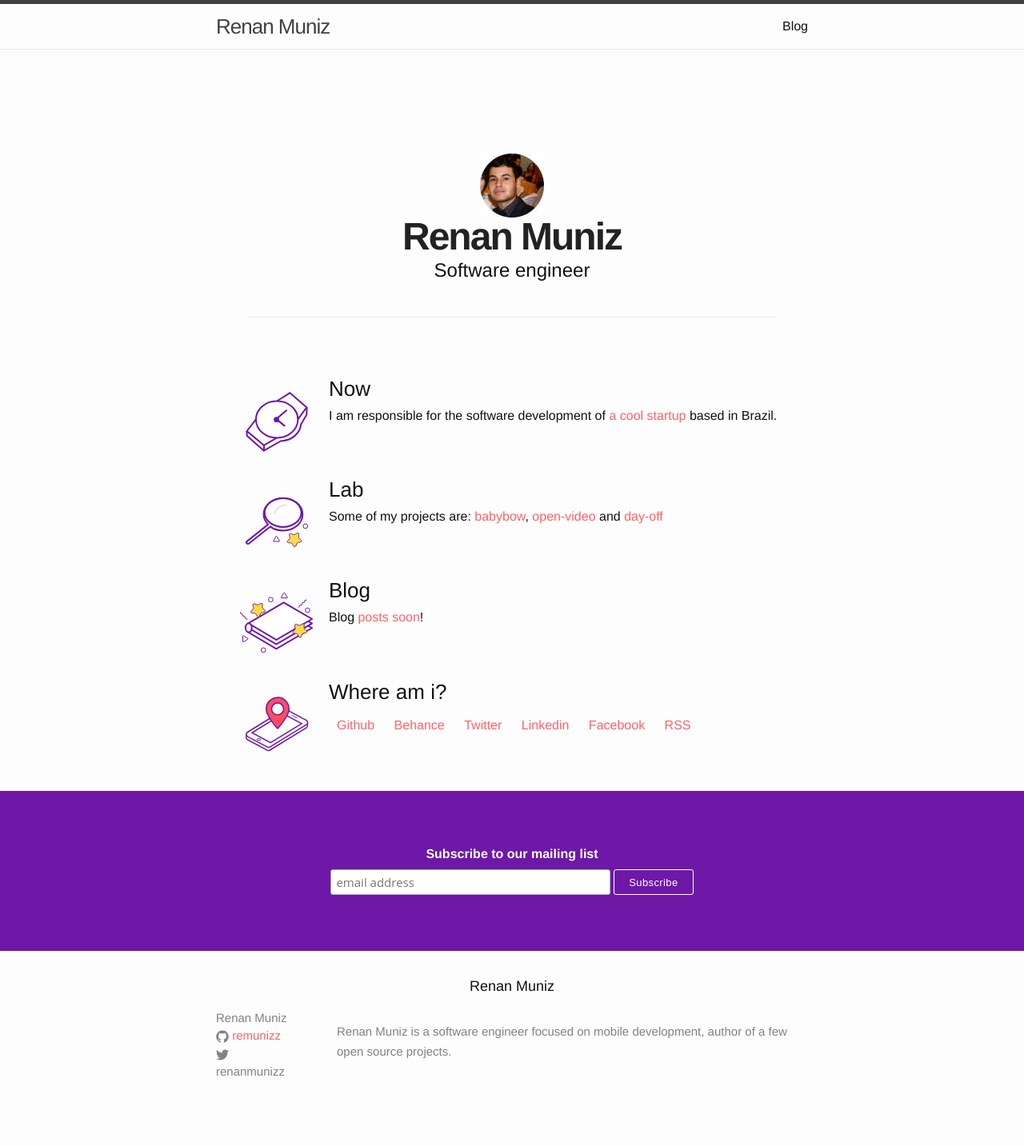
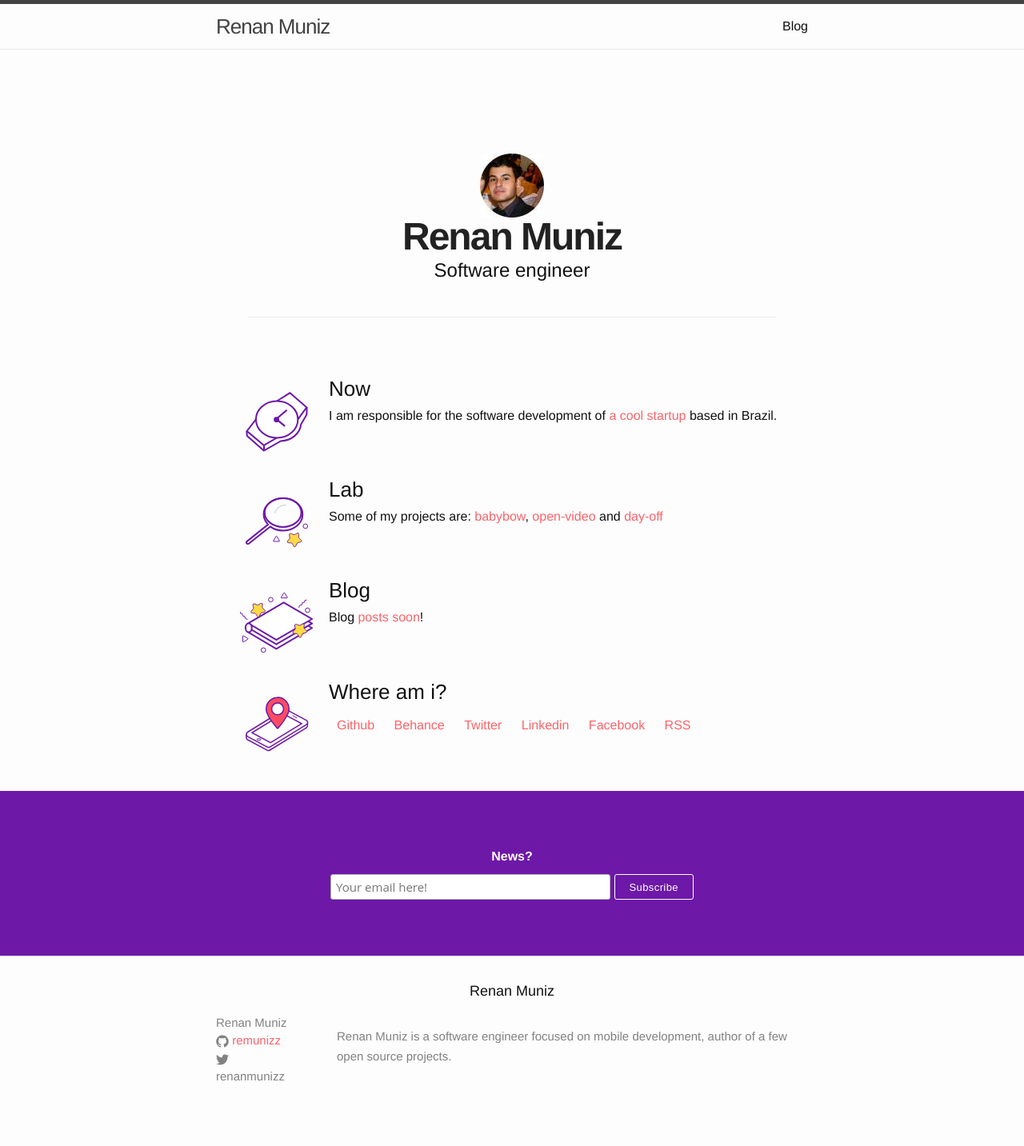
Before and after one commit to remunizz/remunizz.github.io, a Jekyll site: the page built from index.html, in a window 1280 px wide. Shown: the whole page at 80% size. Built offline with Jekyll 4.4.1, drawn with Linux system fonts in a browser that asks for light colours.

Commit message:
Update footer's mail label

```diff
--- a/_includes/footer.html
+++ b/_includes/footer.html
@@ -1,29 +1,14 @@
 <div class="mail-chimp-container">
   <!-- Begin MailChimp Signup Form -->
-  <style type="text/css">
-    #mc_embed_signup {
-      /*background: #fff;*/
-      clear: left;
-      font: 14px Helvetica, Arial, sans-serif;
-      width: 100%;
-    }
-
-    /* Add your own MailChimp form style overrides in your site stylesheet or in this style block.
-           We recommend moving this block and the preceding CSS link to the HEAD of your HTML file. */
-  </style>
   <div id="mc_embed_signup">
     <form action="//renanmuniz.us13.list-manage.com/subscribe/post?u=0409d6f8e9b0a611e0c4370ff&amp;id=09a212a829"
           method="post" id="mc-embedded-subscribe-form" name="mc-embedded-subscribe-form"
           class="validate" target="_blank" novalidate>
       <div id="mc_embed_signup_scroll">
-        <label for="mce-EMAIL">Subscribe to our mailing list</label>
-        <input type="email" value="" name="EMAIL" class="email" id="mce-EMAIL"
-               placeholder="email address" required>
+		  <label for="mce-EMAIL">News?</label>
+        <input type="email" value="" name="EMAIL" class="email" id="mce-EMAIL" placeholder="Your email here!" required>
         <!-- real people should not fill this in and expect good things - do not remove this or risk form bot signups-->
-        <div style="position: absolute; left: -5000px;" aria-hidden="true"><input type="text"
-                                                                                  name="b_0409d6f8e9b0a611e0c4370ff_09a212a829"
-                                                                                  tabindex="-1"
-                                                                                  value=""></div>
+        <div style="position: absolute; left: -5000px;" aria-hidden="true"><input type="text" name="b_0409d6f8e9b0a611e0c4370ff_09a212a829" tabindex="-1" value=""></div>
         <div class="clear"><input type="submit" value="Subscribe" name="subscribe"
                                   id="mc-embedded-subscribe" class="button"></div>
       </div>
```
